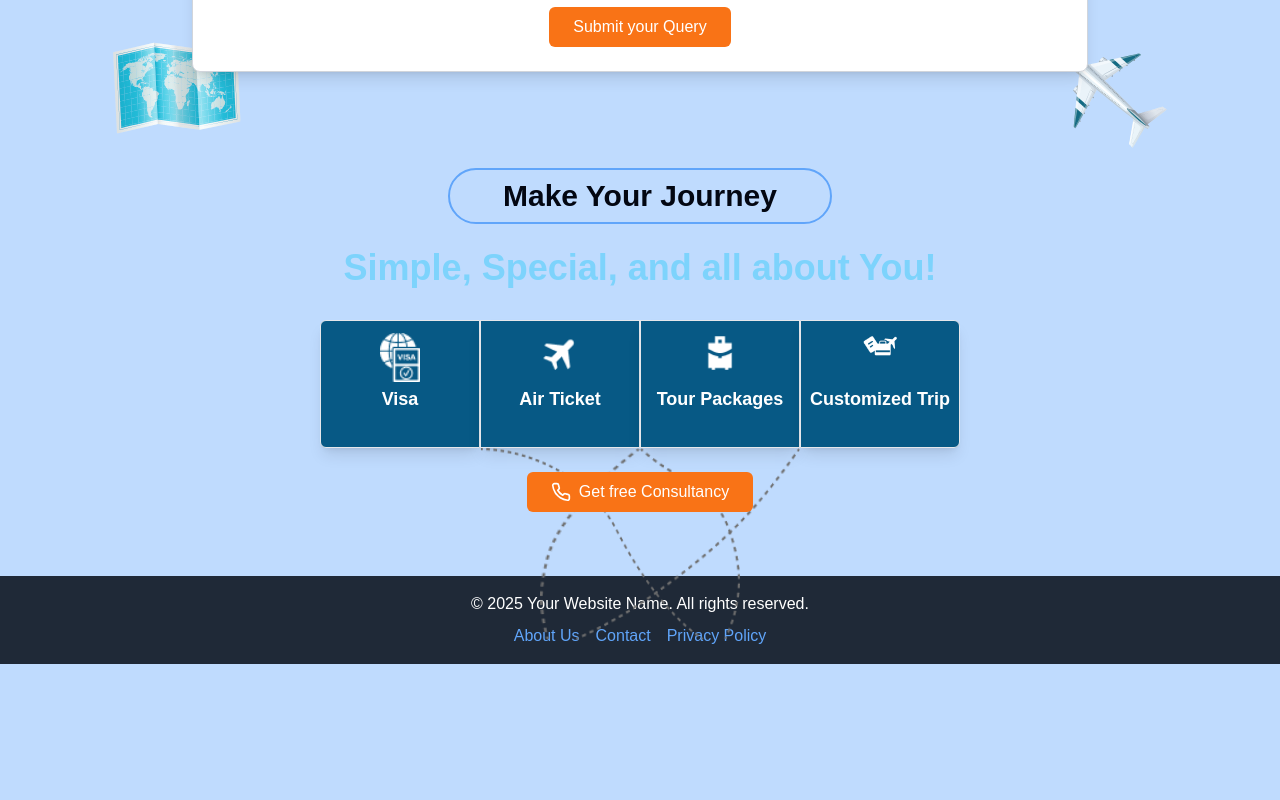
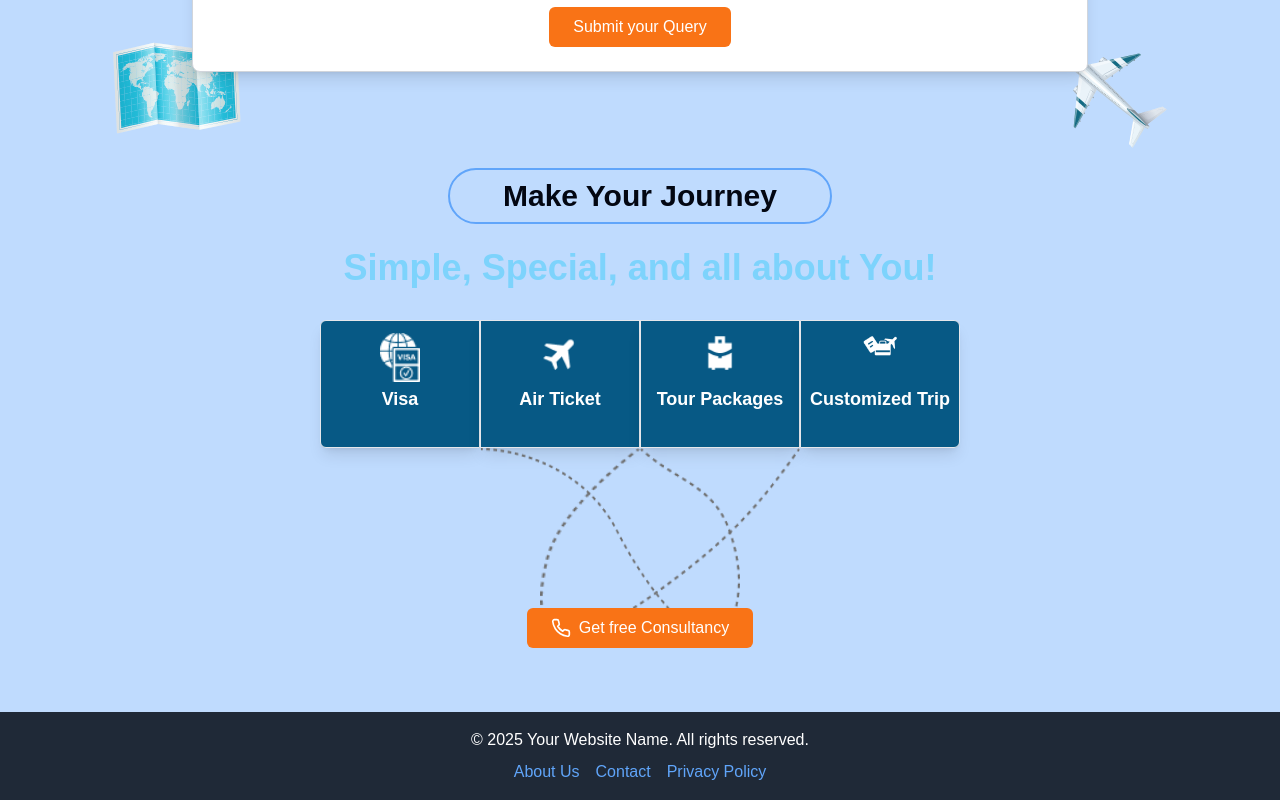
Before and after one commit to NomanSadick/task-grid-flex, a Next.js app: page / in a window 1280 px wide. Shown: the part 522-1322 px from the top of the page. Before the commit the page ends 1186 px from the top, so only its background shows below. Built offline with nearby package versions, Linux system fonts and the light colour scheme.

Commit message:
again design correctly

```diff
--- a/app/components/FormBoard.tsx
+++ b/app/components/FormBoard.tsx
@@ -4,7 +4,7 @@ import Image from "next/image"; // Importing the Next.js Image component
 
 const FormBoard: React.FC = () => {
   return (
-    <div className="h-full flex flex-col items-center justify-center mt-24 z-50">
+    <div className="w-full flex flex-col items-center justify-center mt-24 z-50">
       <div className="text-center mb-8">
         <h1 className="text-4xl font-semibold text-sky-800">
           Travel, Your Way!
--- a/app/components/MakeJourney.tsx
+++ b/app/components/MakeJourney.tsx
@@ -23,7 +23,7 @@ const MakeJourney = () => {
   ];
 
   return (
-    <div className="w-full flex justify-center items-center mt-24 mb-16">
+    <div className="h-full flex justify-center items-center mt-24 mb-16">
       <div className="w-[80%] sm:w-3/4 md:w-1/2">
         <h3 className="text-3xl font-bold text-center mb-4 py-2 px-4 max-w-96 border-2 border-blue-400 rounded-l-full rounded-r-full mx-auto text-gray-950">
           Make Your Journey
@@ -80,7 +80,7 @@ const MakeJourney = () => {
             className="absolute right-40 w-56 h-48"
           />
         </div>
-        <div className="relative mt-6 flex justify-center mt-40 z-50">
+        <div className="relative flex justify-center mt-40 z-50">
           <button
             type="submit"
             className="bg-orange-500 hover:bg-blue-600 text-white font-medium py-2 px-6 rounded-md flex items-center gap-2"
```
